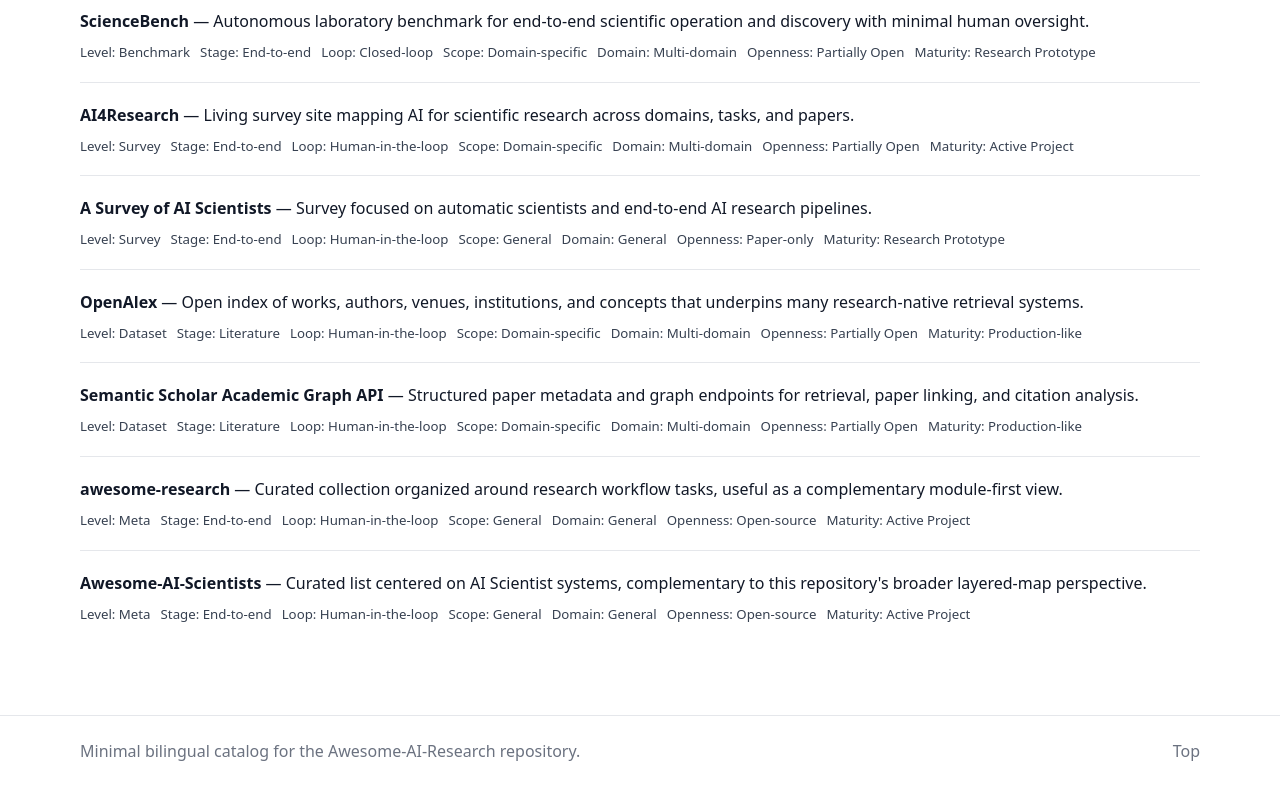
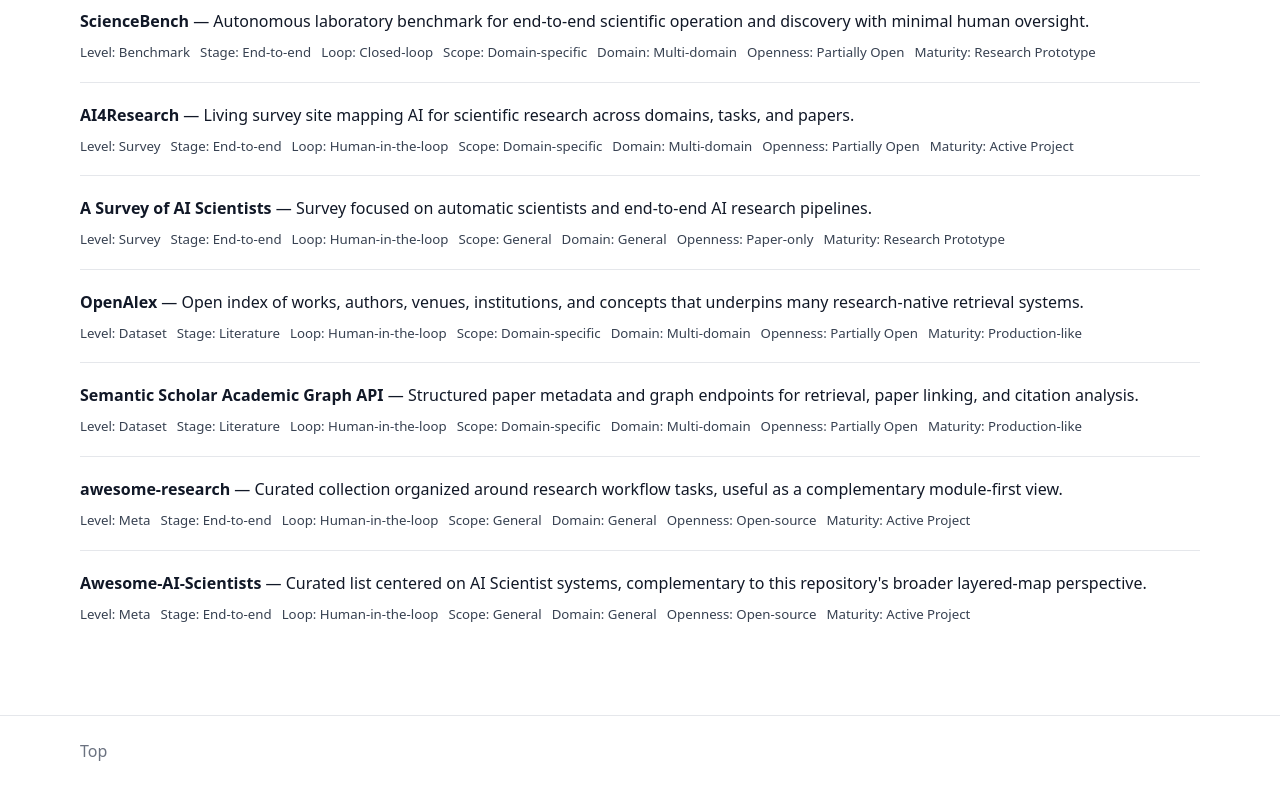
Before and after one commit to Research-Equality/awesome-ai-scientists, a React (Vite) app in the folder website/: page / in a window 1280 px wide. Shown: the part 2686-3486 px from the top of the page. Built offline with nearby package versions, Linux system fonts and the light colour scheme.

Commit message:
Remove website footer summary

```diff
--- a/website/src/App.tsx
+++ b/website/src/App.tsx
@@ -193,7 +193,6 @@
 
       <footer className="site-footer">
         <div className="container footer-row">
-          <p>{copy.footer.summary}</p>
           <a href="#top">Top</a>
         </div>
       </footer>
```
